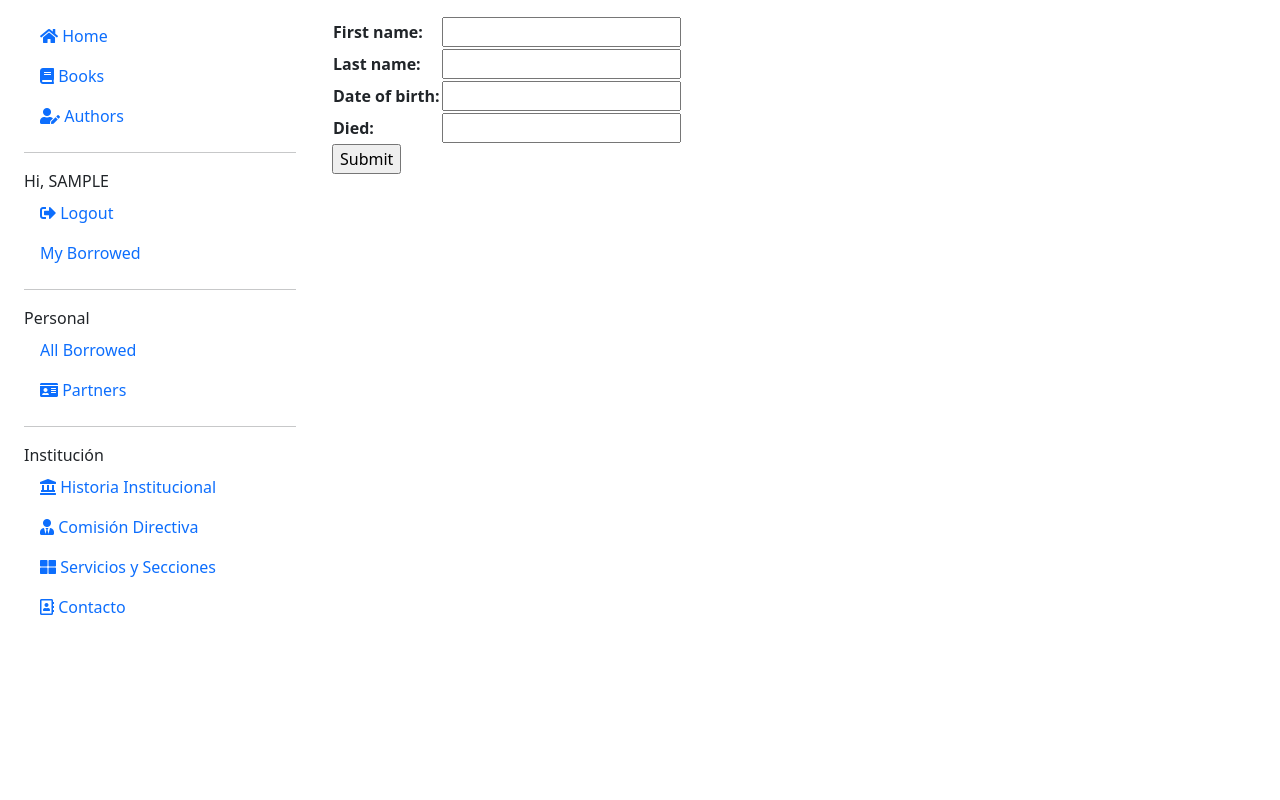
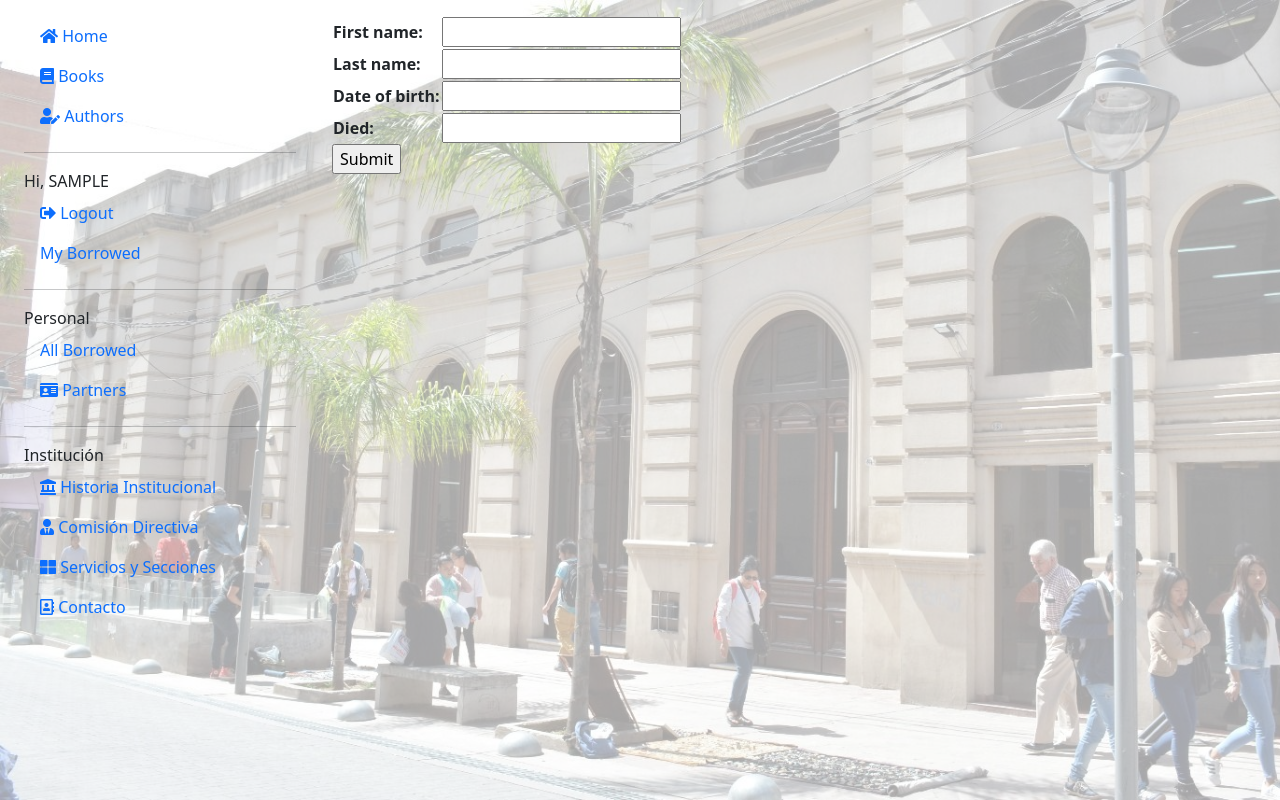
Before and after one commit to deneb1729/bpj-library, a Django app: page /catalog/author/create/ in a window 1280 px wide. Run offline with Django 3.2, Linux system fonts and the light colour scheme; the visitor is signed in with stand-in values (Sample User, id 1).

Commit message:
Completed tasks:
- adding style background

```diff
--- a/catalog/static/css/styles.css
+++ b/catalog/static/css/styles.css
@@ -1,3 +1,24 @@
+body {
+    position: relative;
+    margin: 0;
+    z-index: 0;
+}
+
+body::after {
+    background: url("/static/images/bpj-001.jpg");
+    background-size: cover;
+    content: "";
+    opacity: 0.35;
+    position: absolute;
+    height: 100vh;
+    top: 0;
+    bottom: 0;
+    right: 0;
+    left: 0;
+    z-index: -1;
+}
+
+
 @media only screen and (max-width: 800px) {
     #sidenav {
         display: none;
--- a/catalog/templates/base_generic.html
+++ b/catalog/templates/base_generic.html
@@ -17,8 +17,8 @@
 
 </head>
 
-<body class="bg-gray">
-  <div class="container-fluid pt-3">
+<body>
+  <div class="container-fluid pt-3 bg-img">
 
     <div class="row">
       <div class="col-md-3 p-4 pt-0 col-sm-12">
```
Also changed, not shown: catalog/static/images/bpj-001.jpg (added).
